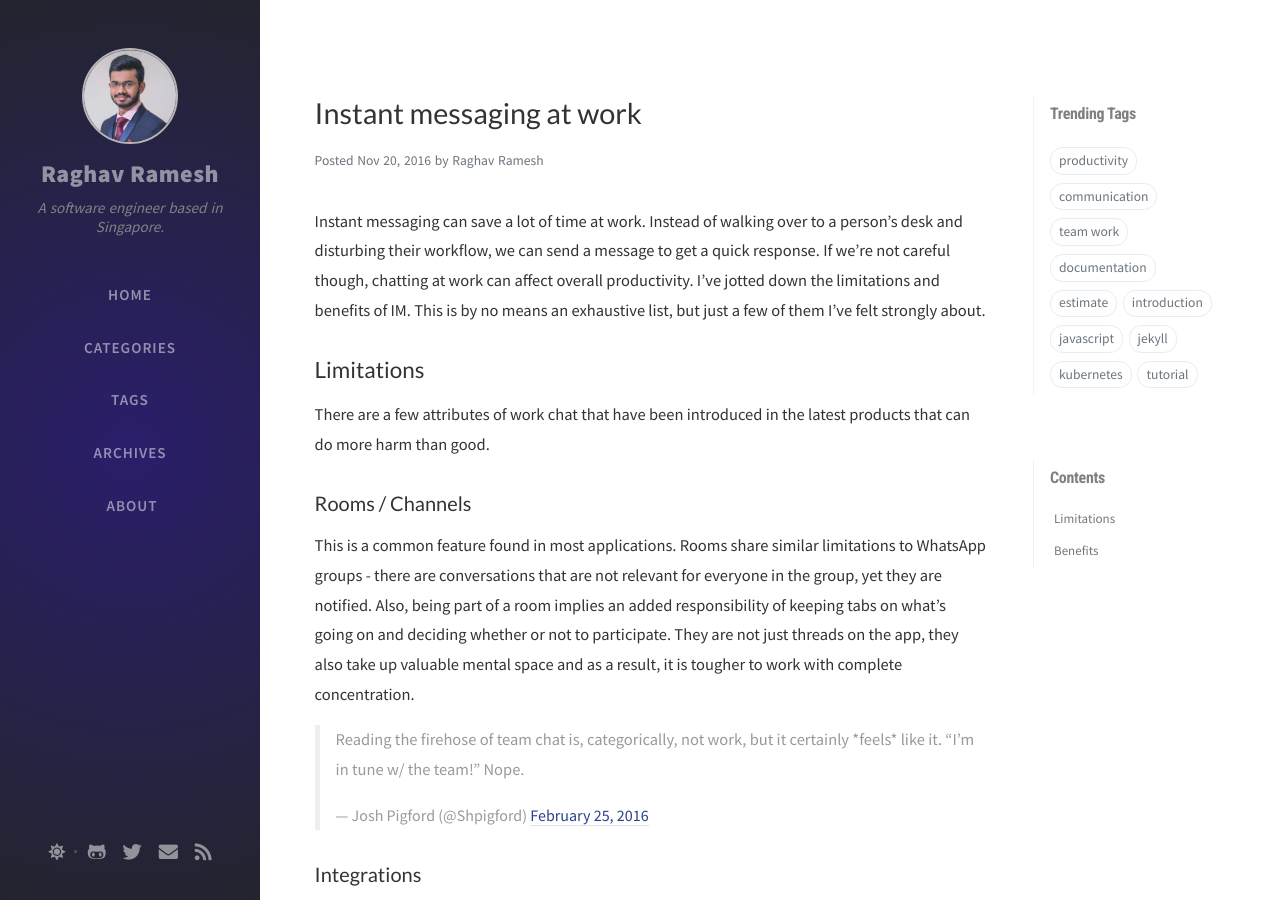
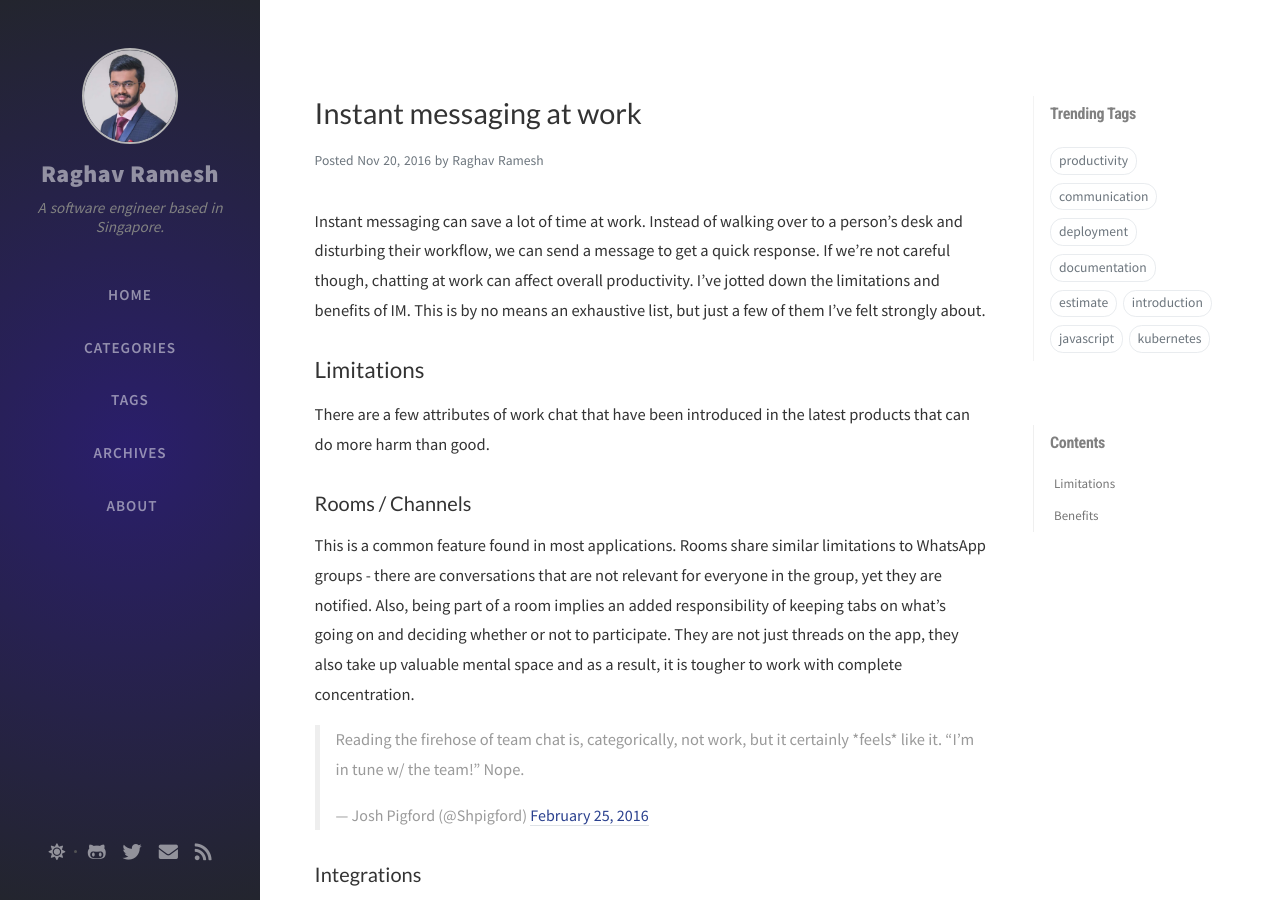
Before and after one commit to RaghavRamesh/RaghavRamesh.github.io, a Jekyll site: the page built from _posts/2016-11-21-instant-messaging-at-work.md, in a window 1280 px wide and 900 px high. Built offline with Jekyll 4.4.1, drawn with Linux system fonts in a browser that asks for light colours; nearby versions of some CDN libraries; comment, search, counter and statistics services are not loaded.

Commit message:
modify categories and tags

```diff
--- a/_posts/2016-11-21-instant-messaging-at-work.md
+++ b/_posts/2016-11-21-instant-messaging-at-work.md
@@ -1,8 +1,8 @@
 ---
 title: "Instant messaging at work"
 date: 2016-11-21
-categories: [communication, team-work]
-tags: [communication, team-work]
+categories: [communication]
+tags: [communication]
 ---
 
 Instant messaging can save a lot of time at work. Instead of walking over to a person's desk and disturbing their workflow, we can send a message to get a quick response. If we're not careful though, chatting at work can affect overall productivity. I've jotted down the limitations and benefits of IM. This is by no means an exhaustive list, but just a few of them I've felt strongly about.
--- a/_posts/2016-11-22-setting-up-your-digital-ocean-hosted-jekyll-website.md
+++ b/_posts/2016-11-22-setting-up-your-digital-ocean-hosted-jekyll-website.md
@@ -1,8 +1,8 @@
 ---
 title: "Setting up your Digital Ocean hosted Jekyll website"
 date: 2016-11-22
-categories: [jekyll, tutorial]
-tags: [jekyll, tutorial]
+categories: [tutorial]
+tags: [deployment]
 ---
 
 This post contains a curated list of 'how-to' links on setting up your website and makes specific choices such as GoDaddy for domain name, Digital Ocean for an Ubuntu virtual private hosting, Jekyll for site generation, nginx for serving out your site, etc. The lack of flexibility in choices is intentional so as to keep the tutorial as short as possible and hopefully serve as the only how-to page you will need in order to have your website up and running.
```
Also changed, not shown: _posts/2016-10-27-inline-documentation.md (+2 -2 lines), _posts/2016-11-29-pitfall-in-short-circuit-evaluation.md (+1 -1 lines), _posts/2020-11-23-ckad.md (+1 -1 lines).
